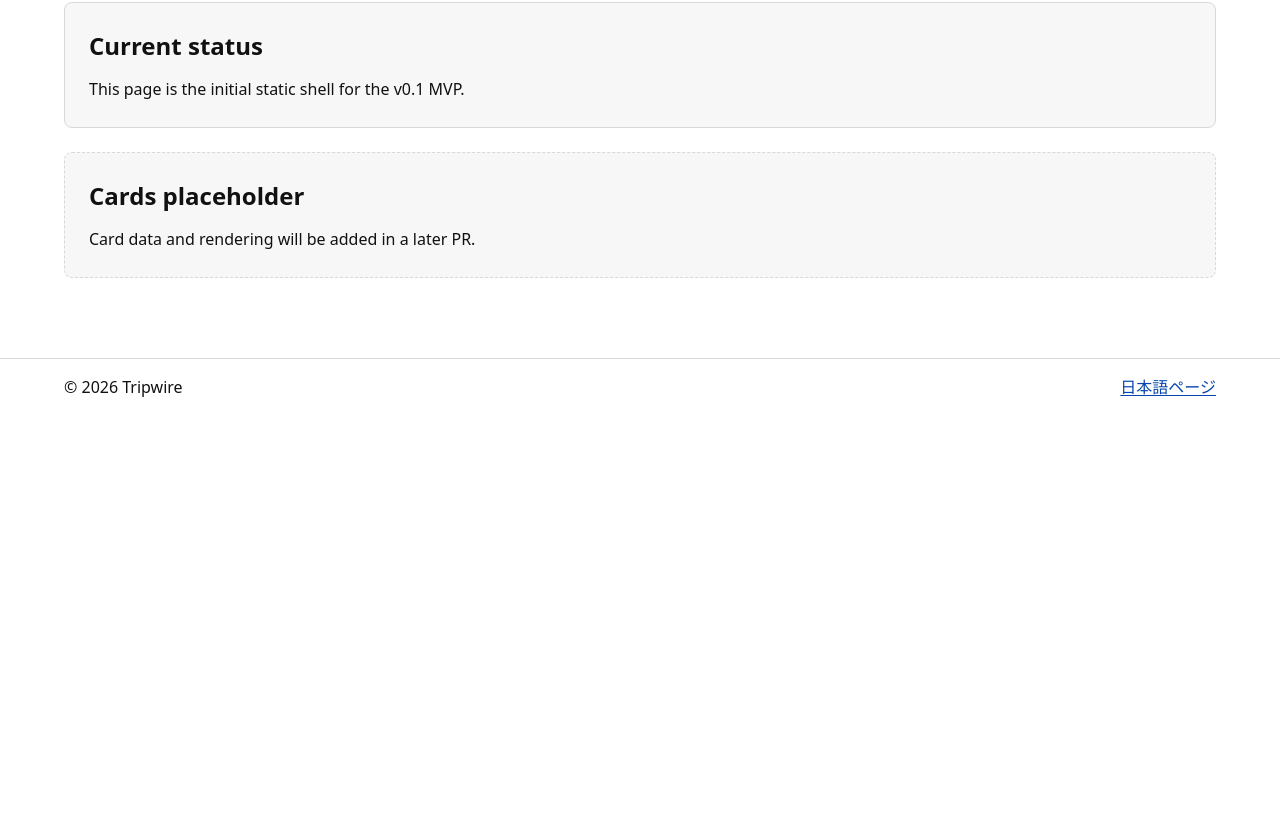
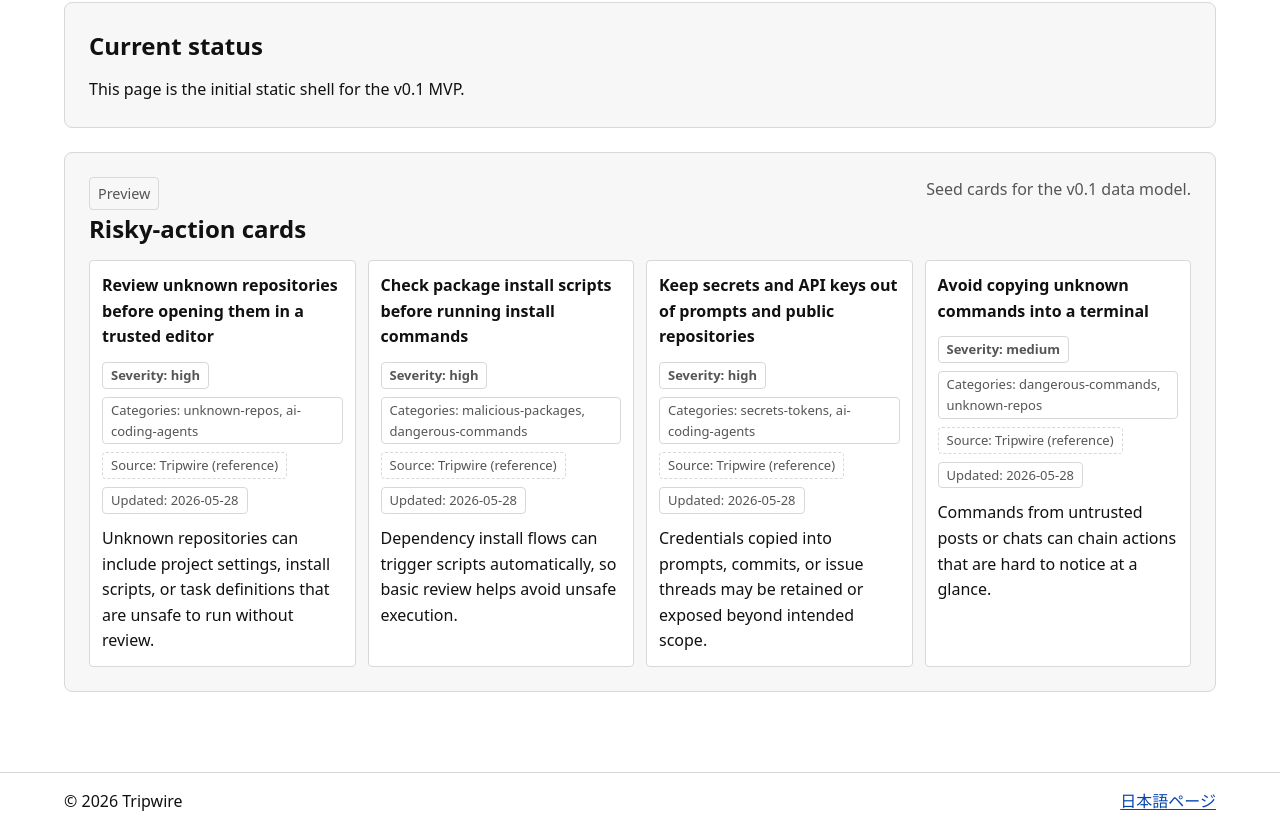
Before and after one commit to badjoke-lab/before-you-run, a plain HTML site: page index.html in a window 1280 px wide. Shown: the part 801-1632 px from the top of the page. Before the commit the page ends 1217 px from the top, so only its background shows below. Drawn offline with Linux system fonts and the light colour scheme.

Commit message:
Add seed threat data and render risky-action card list

```diff
--- a/app.js
+++ b/app.js
@@ -6,4 +6,105 @@
   document.querySelectorAll("[data-current-year]").forEach((node) => {
     node.textContent = String(year);
   });
+
+  const cardList = document.querySelector("[data-card-list]");
+  const emptyState = document.querySelector("[data-card-empty]");
+
+  if (!cardList || !emptyState) {
+    return;
+  }
+
+  const isJapanese = (root.lang || "").toLowerCase().startsWith("ja");
+
+  const labels = isJapanese
+    ? {
+        severity: "重要度",
+        categories: "カテゴリ",
+        source: "出典",
+        updated: "更新日",
+        noSource: "未設定",
+        noCards: "カードデータを読み込めませんでした。",
+        noData: "表示できるカードがまだありません。"
+      }
+    : {
+        severity: "Severity",
+        categories: "Categories",
+        source: "Source",
+        updated: "Updated",
+        noSource: "Not set",
+        noCards: "Card data is not available yet.",
+        noData: "No cards are available yet."
+      };
+
+  const setEmptyState = (message) => {
+    cardList.textContent = "";
+    emptyState.hidden = false;
+    emptyState.textContent = message;
+  };
+
+  const renderCards = (cards) => {
+    cardList.textContent = "";
+
+    cards.forEach((card) => {
+      const item = document.createElement("article");
+      item.className = "threat-card flow";
+
+      const title = document.createElement("h3");
+      title.className = "threat-card__title";
+      title.textContent = isJapanese ? card.title_ja || card.title : card.title;
+
+      const meta = document.createElement("div");
+      meta.className = "threat-card__meta";
+
+      const severity = document.createElement("span");
+      severity.className = "label label--severity";
+      severity.textContent = `${labels.severity}: ${card.severity || labels.noSource}`;
+
+      const categories = document.createElement("span");
+      categories.className = "label";
+      categories.textContent = `${labels.categories}: ${(card.categories || []).join(", ") || labels.noSource}`;
+
+      const source = (card.sources || [])[0] || {};
+      const sourceLabel = document.createElement("span");
+      sourceLabel.className = "label label--source";
+      const publisher = source.publisher || labels.noSource;
+      const sourceType = source.source_type || labels.noSource;
+      sourceLabel.textContent = `${labels.source}: ${publisher} (${sourceType})`;
+
+      const updated = document.createElement("span");
+      updated.className = "label";
+      updated.textContent = `${labels.updated}: ${card.updated_at || labels.noSource}`;
+
+      meta.append(severity, categories, sourceLabel, updated);
+
+      const summary = document.createElement("p");
+      summary.className = "threat-card__summary";
+      summary.textContent = isJapanese ? card.summary_ja || card.summary : card.summary;
+
+      item.append(title, meta, summary);
+      cardList.append(item);
+    });
+  };
+
+  const dataUrl = new URL(isJapanese ? "../data/threats.json" : "data/threats.json", window.location.href);
+
+  fetch(dataUrl)
+    .then((response) => {
+      if (!response.ok) {
+        throw new Error("Failed to fetch card data.");
+      }
+      return response.json();
+    })
+    .then((cards) => {
+      if (!Array.isArray(cards) || cards.length === 0) {
+        setEmptyState(labels.noData);
+        return;
+      }
+
+      emptyState.hidden = true;
+      renderCards(cards);
+    })
+    .catch(() => {
+      setEmptyState(labels.noCards);
+    });
 })();
--- /dev/null
+++ b/data/threats.json
@@ -0,0 +1,88 @@
+[
+  {
+    "id": "unknown-repo-before-review",
+    "title": "Review unknown repositories before opening them in a trusted editor",
+    "title_ja": "知らないリポジトリを信頼済みエディタで開く前に確認する",
+    "severity": "high",
+    "categories": ["unknown-repos", "ai-coding-agents"],
+    "audience": ["beginner", "indie-dev", "ai-coding"],
+    "summary": "Unknown repositories can include project settings, install scripts, or task definitions that are unsafe to run without review.",
+    "summary_ja": "知らないリポジトリには、確認せずに実行すると危険な設定・インストールスクリプト・タスク定義が含まれる場合があります。",
+    "dangerous_actions": [
+      "Opening an unknown repository as trusted before review",
+      "Running install or build commands before checking project scripts"
+    ],
+    "dangerous_actions_ja": [
+      "知らないリポジトリを確認前に信頼済みとして開く",
+      "project scriptsを確認せずにinstallやbuildを実行する"
+    ],
+    "avoid_now": [
+      "Inspect project files before running commands",
+      "Keep unknown repositories untrusted until reviewed"
+    ],
+    "avoid_now_ja": [
+      "コマンド実行前にproject filesを確認する",
+      "確認が終わるまで未知のリポジトリを信頼済みにしない"
+    ],
+    "sources": [
+      {
+        "title": "Tripwire MVP seed card",
+        "url": "docs/specs/tripwire-mvp-spec-v0.1.md",
+        "publisher": "Tripwire",
+        "source_tier": "project",
+        "source_type": "reference",
+        "published_at": "2026-05-28",
+        "checked_at": "2026-05-28"
+      }
+    ],
+    "updated_at": "2026-05-28"
+  },
+  {
+    "id": "check-package-install-scripts",
+    "title": "Check package install scripts before running install commands",
+    "title_ja": "installコマンド実行前にパッケージのスクリプトを確認する",
+    "severity": "high",
+    "categories": ["malicious-packages", "dangerous-commands"],
+    "audience": ["beginner", "indie-dev", "ai-coding"],
+    "summary": "Dependency install flows can trigger scripts automatically, so basic review helps avoid unsafe execution.",
+    "summary_ja": "依存関係のinstallではスクリプトが自動実行されることがあるため、事前確認で危険な実行を避けやすくなります。",
+    "dangerous_actions": ["Running install commands without checking package scripts"],
+    "dangerous_actions_ja": ["パッケージスクリプトを確認せずにinstallコマンドを実行する"],
+    "avoid_now": ["Review package manifests and lockfiles before install"],
+    "avoid_now_ja": ["install前にmanifestとlockfileを確認する"],
+    "sources": [{"title":"Tripwire MVP seed card","url":"docs/specs/tripwire-mvp-spec-v0.1.md","publisher":"Tripwire","source_tier":"project","source_type":"reference","published_at":"2026-05-28","checked_at":"2026-05-28"}],
+    "updated_at": "2026-05-28"
+  },
+  {
+    "id": "keep-secrets-out-of-prompts-and-repos",
+    "title": "Keep secrets and API keys out of prompts and public repositories",
+    "title_ja": "シークレットやAPIキーをpromptと公開リポジトリに含めない",
+    "severity": "high",
+    "categories": ["secrets-tokens", "ai-coding-agents"],
+    "audience": ["beginner", "indie-dev", "ai-coding"],
+    "summary": "Credentials copied into prompts, commits, or issue threads may be retained or exposed beyond intended scope.",
+    "summary_ja": "認証情報をprompt、commit、issueに含めると、意図しない範囲に保持・公開されるおそれがあります。",
+    "dangerous_actions": ["Pasting active tokens into AI chats or public code"],
+    "dangerous_actions_ja": ["有効なトークンをAIチャットや公開コードへ貼り付ける"],
+    "avoid_now": ["Use placeholders and secret managers for credentials"],
+    "avoid_now_ja": ["認証情報はプレースホルダーとsecret managerで扱う"],
+    "sources": [{"title":"Tripwire MVP seed card","url":"docs/specs/tripwire-mvp-spec-v0.1.md","publisher":"Tripwire","source_tier":"project","source_type":"reference","published_at":"2026-05-28","checked_at":"2026-05-28"}],
+    "updated_at": "2026-05-28"
+  },
+  {
+    "id": "avoid-copying-unknown-terminal-commands",
+    "title": "Avoid copying unknown commands into a terminal",
+    "title_ja": "不明なコマンドをそのままターミナルへ貼り付けない",
+    "severity": "medium",
+    "categories": ["dangerous-commands", "unknown-repos"],
+    "audience": ["beginner", "indie-dev", "ai-coding"],
+    "summary": "Commands from untrusted posts or chats can chain actions that are hard to notice at a glance.",
+    "summary_ja": "信頼できない投稿やチャットのコマンドは、気づきにくい連鎖実行を含むことがあります。",
+    "dangerous_actions": ["Running copied commands without understanding each part"],
+    "dangerous_actions_ja": ["内容を理解せずにコピーしたコマンドを実行する"],
+    "avoid_now": ["Break commands into parts and verify intent first"],
+    "avoid_now_ja": ["コマンドを分割し、意図を確認してから実行する"],
+    "sources": [{"title":"Tripwire MVP seed card","url":"docs/specs/tripwire-mvp-spec-v0.1.md","publisher":"Tripwire","source_tier":"project","source_type":"reference","published_at":"2026-05-28","checked_at":"2026-05-28"}],
+    "updated_at": "2026-05-28"
+  }
+]
--- a/index.html
+++ b/index.html
@@ -71,9 +71,16 @@
           <p>This page is the initial static shell for the v0.1 MVP.</p>
         </section>
 
-        <section class="panel placeholder flow" aria-labelledby="cards-placeholder-title">
-          <h2 id="cards-placeholder-title">Cards placeholder</h2>
-          <p>Card data and rendering will be added in a later PR.</p>
+        <section class="panel flow" aria-labelledby="cards-preview-title">
+          <div class="section-heading">
+            <div>
+              <p class="badge">Preview</p>
+              <h2 id="cards-preview-title">Risky-action cards</h2>
+            </div>
+            <p class="section-note">Seed cards for the v0.1 data model.</p>
+          </div>
+          <div id="card-list" class="card-grid" data-card-list></div>
+          <p class="empty-state" data-card-empty hidden>Card data is not available yet.</p>
         </section>
       </div>
     </main>
--- a/styles/components.css
+++ b/styles/components.css
@@ -36,3 +36,67 @@
 .placeholder {
   border-style: dashed;
 }
+
+.section-heading {
+  display: flex;
+  flex-wrap: wrap;
+  justify-content: space-between;
+  gap: var(--space-3);
+  align-items: flex-start;
+}
+
+.section-note {
+  color: var(--color-muted);
+  margin: 0;
+}
+
+.card-grid {
+  display: grid;
+  grid-template-columns: repeat(auto-fit, minmax(16rem, 1fr));
+  gap: var(--space-3);
+}
+
+.threat-card {
+  border: 1px solid var(--color-border);
+  border-radius: var(--radius-sm);
+  background: var(--color-bg);
+  padding: var(--space-3);
+}
+
+.threat-card__title {
+  margin: 0;
+  font-size: 1rem;
+}
+
+.threat-card__meta {
+  display: flex;
+  flex-wrap: wrap;
+  gap: var(--space-2);
+}
+
+.threat-card__summary {
+  margin: 0;
+  color: var(--color-text);
+}
+
+.label {
+  display: inline-block;
+  padding: 0.125rem 0.5rem;
+  border: 1px solid var(--color-border);
+  border-radius: var(--radius-sm);
+  font-size: 0.8125rem;
+  color: var(--color-muted);
+}
+
+.label--severity {
+  font-weight: 600;
+}
+
+.label--source {
+  border-style: dashed;
+}
+
+.empty-state {
+  margin: 0;
+  color: var(--color-muted);
+}
```
Also changed, not shown: data/categories.json (added, +44 -0 lines), data/source-tiers.json (added, +20 -0 lines), ja/index.html (+10 -3 lines).
